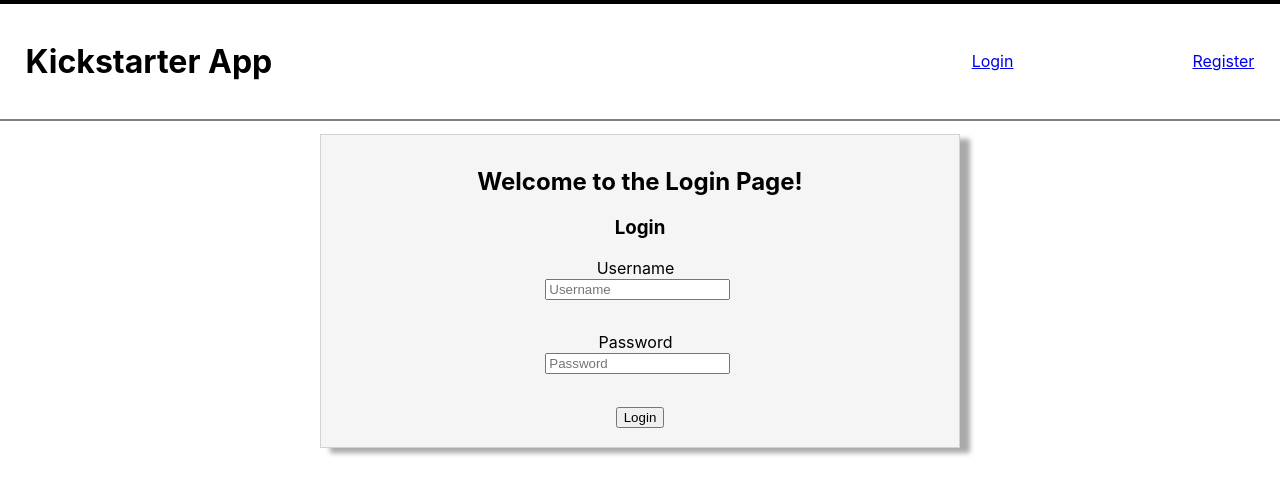
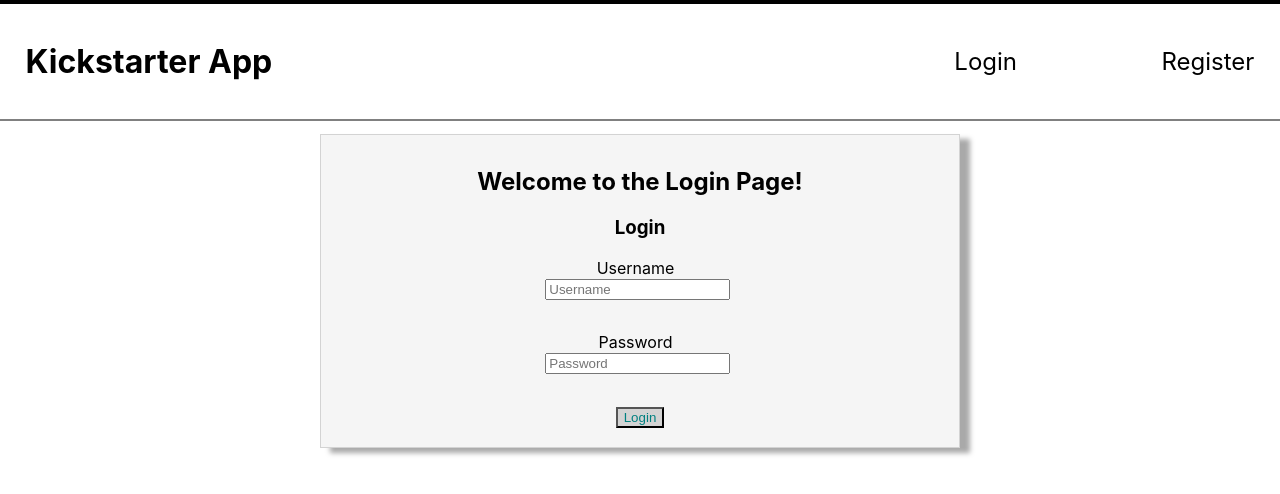
Before and after one commit to AnhQ-T/front-end-1, a React (Create React App) app in the folder kickstarter/: page / in a window 1280 px wide. Shown: the top 494 px of the page. Built offline with nearby package versions, Linux system fonts and the light colour scheme.

Commit message:
MVP styling

```diff
--- a/kickstarter/src/App.css
+++ b/kickstarter/src/App.css
@@ -64,3 +64,31 @@
 .username-display {
   padding-left: 5rem;
 }
+
+#loginBtn {
+  background-color: lightgray;
+  color: teal;
+}
+
+#registerBtn {
+  background-color: lightgray;
+  color: teal;
+}
+
+
+.marketing-link {
+  text-decoration: none;
+  color: black;
+  font-size: 2rem;
+  font-weight: bold;
+  margin-right: 50%;
+  padding: 0%;
+  margin-top: 1%;
+  margin-bottom: 1%;
+}
+
+.links {
+  text-decoration: none;
+  font-size: 1.5rem;
+  color: black;
+}
--- a/kickstarter/src/App.js
+++ b/kickstarter/src/App.js
@@ -19,8 +19,8 @@ function App() {
     <div className="App">
     <HeaderStyle className="titleAndNav">
       <HStyle>Kickstarter App</HStyle>
-      <Link to='/'>Login</Link>&nbsp;&nbsp;
-      <Link to='/signup'>Register</Link>
+      <Link to='/' className="links">Login</Link>&nbsp;&nbsp;
+      <Link to='/signup' className="links">Register</Link>
     </HeaderStyle>
         <Switch>
           <Route exact path="/" component={LoginForm}/>
--- a/kickstarter/src/components/Login.js
+++ b/kickstarter/src/components/Login.js
@@ -108,7 +108,7 @@ const LoginForm = (props) => {
                 </InnerDiv>
                     <br></br>
                 <InnerDiv>
-                    <button type="submit">Login</button>
+                    <button id="loginBtn" type="submit">Login</button>
                 </InnerDiv>
                 </form>
             </DivStyle>
--- a/kickstarter/src/components/Register.js
+++ b/kickstarter/src/components/Register.js
@@ -94,7 +94,7 @@ const RegisterForm = (props) => {
             </InnerDiv>
                 <br></br>
             <InnerDiv>
-                <button type="submit">Register</button>
+                <button id="registerBtn" type="submit">Register</button>
             </InnerDiv>
             </form>
         </DivStyle>
```
